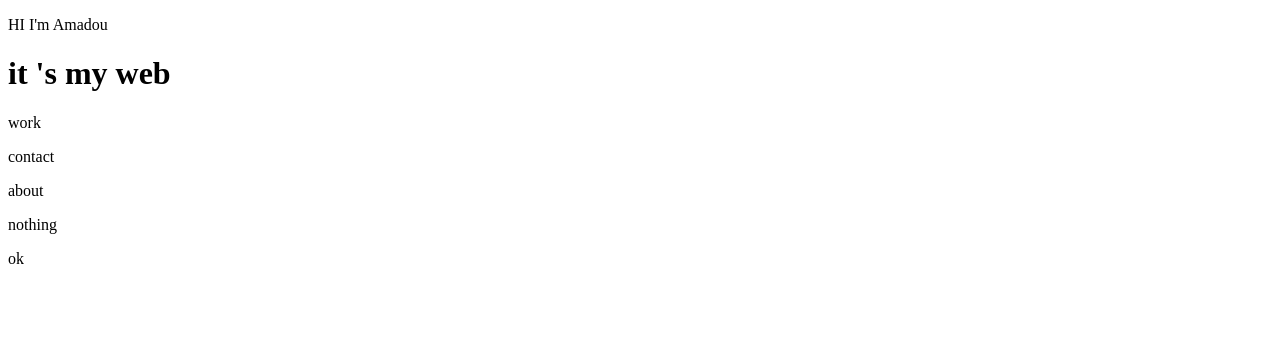
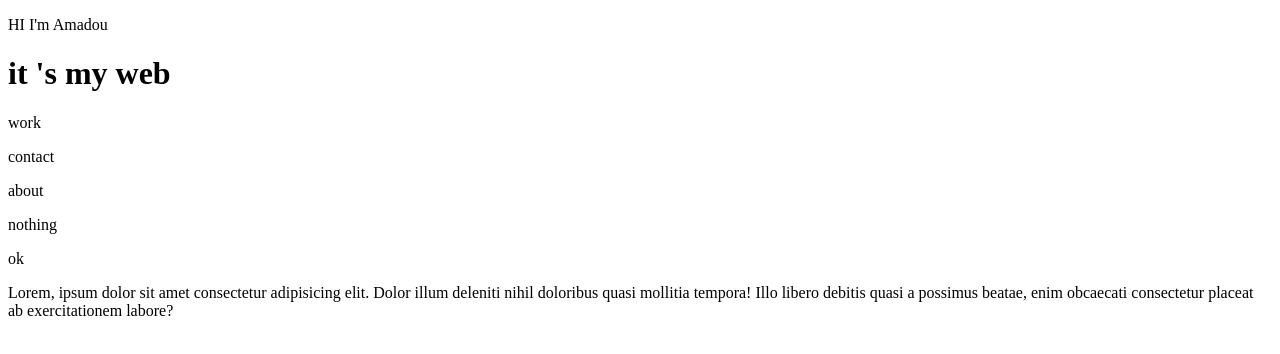
Before and after one commit to Amadu03/Math-Game, a plain HTML site: page index.html in a window 1280 px wide. Drawn offline with Linux system fonts and the light colour scheme.

Commit message:
ajout de fichier .txt

```diff
--- a/index.html
+++ b/index.html
@@ -14,5 +14,9 @@
     <p>nothing</p>
     <p>ok</p>
 
+    <p>Lorem, ipsum dolor sit amet consectetur adipisicing elit. Dolor illum deleniti nihil doloribus quasi mollitia tempora! Illo libero debitis quasi a possimus beatae, enim obcaecati consectetur placeat ab exercitationem labore?
+
+    </p>
+
 </body>
 </html>
```
Also changed, not shown: mon.txt (added).
